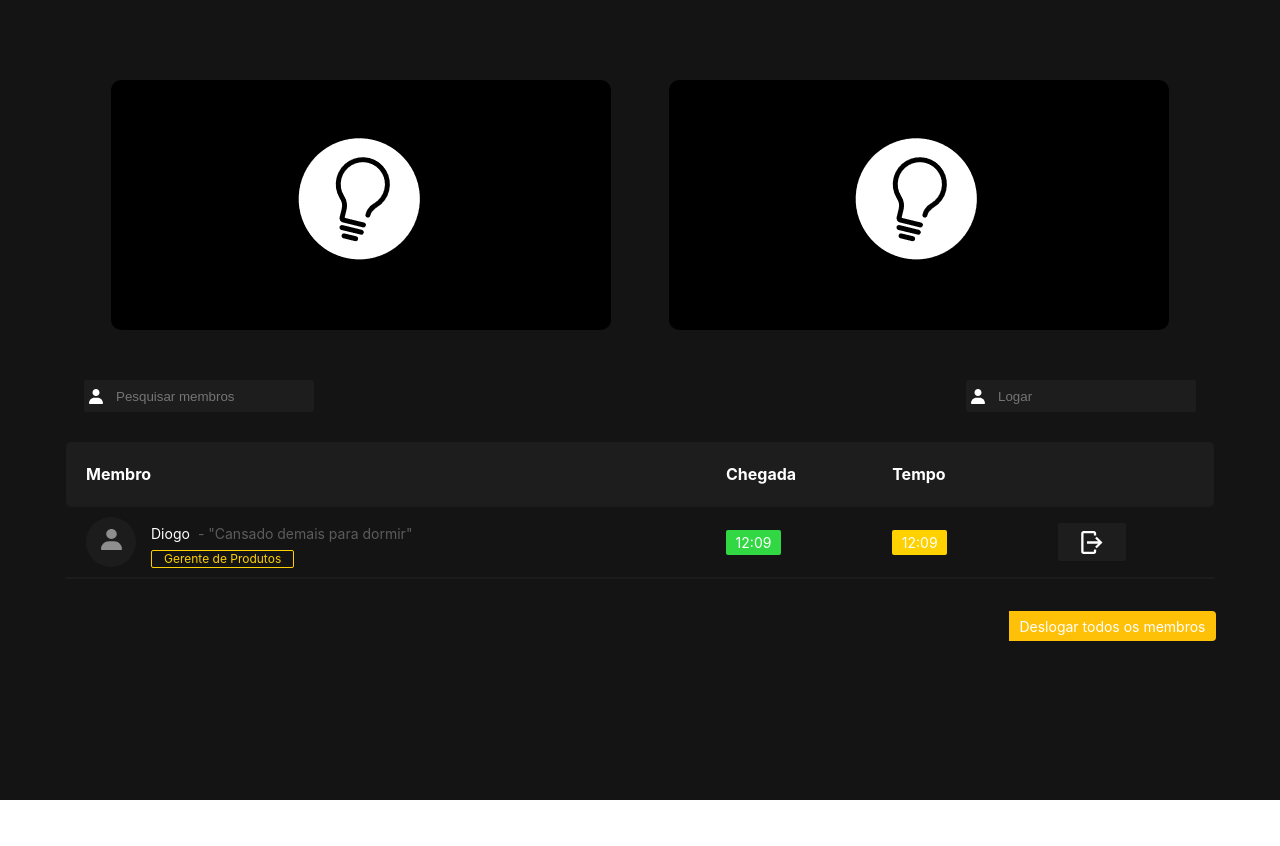
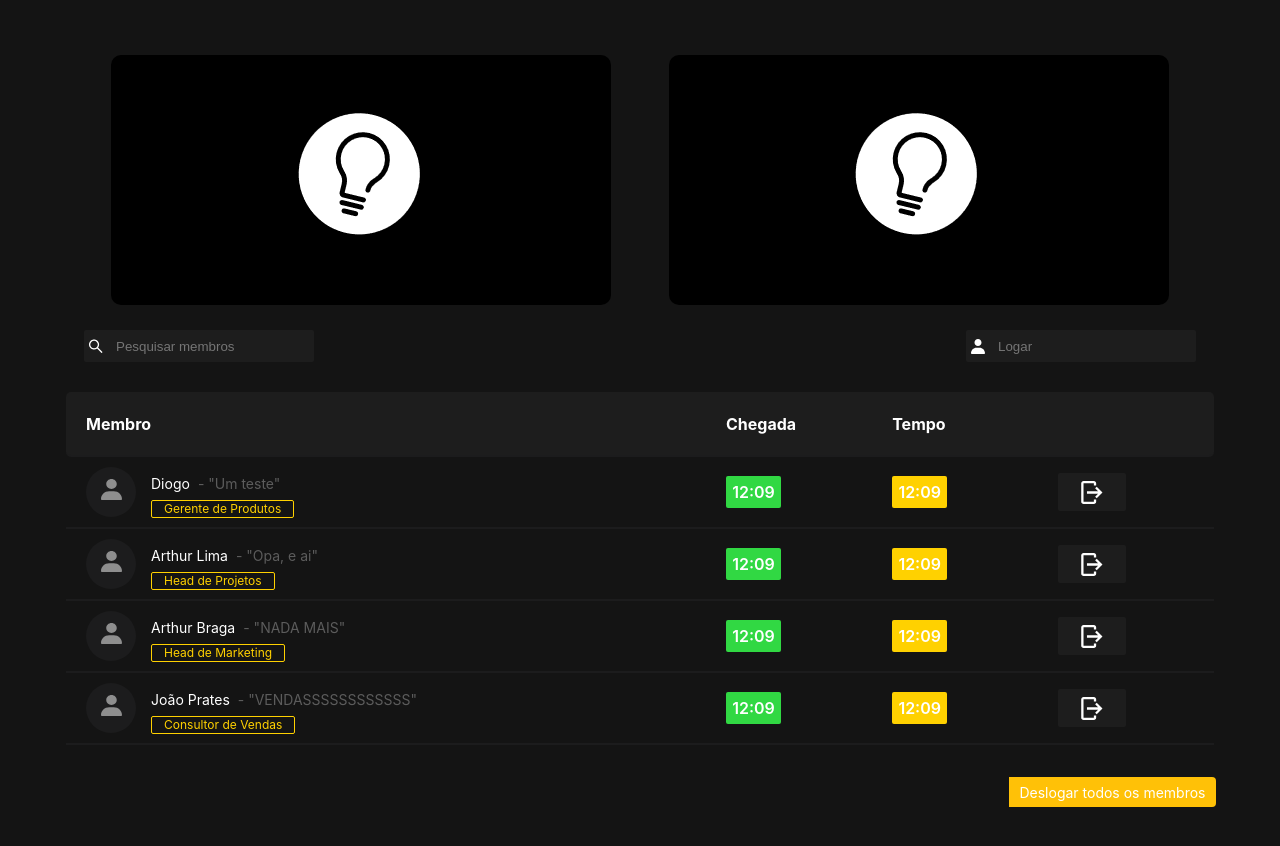
Before and after one commit to cpejr/frontend-novoponto, a React (Create React App) app: page / in a window 1280 px wide. Shown: the top 846 px of the page. Before the commit the page ends 800 px from the top, so only its background shows below. Built offline with nearby package versions, Linux system fonts and the light colour scheme.

Commit message:
Search's logic and CSS

```diff
--- a/src/components/atoms/HourDisplayer/styles.js
+++ b/src/components/atoms/HourDisplayer/styles.js
@@ -2,7 +2,7 @@ import styled from 'styled-components';
 
 const HourDisplayerContainer = styled.div`
     width: 55px;
-    height: 25px;
+    height: 32px;
     background-color: ${props => props.color || 'red'};
     border-radius: 2px;
 
@@ -10,7 +10,8 @@ const HourDisplayerContainer = styled.div`
     justify-content: center;
     align-items: center;
     color: #FFF;
-    font-size: 14px;
+    font-size: 16px;
+    font-weight: 600;
 `;
 
 export default HourDisplayerContainer;
--- a/src/components/atoms/InputText/index.js
+++ b/src/components/atoms/InputText/index.js
@@ -3,11 +3,11 @@ import InputTextContainer from './styles';
 
 import avatar from '../../../assets/avatar.svg';
 
-const InputText = ({icon = '', placeholder, handleInputText}) => {
+const InputText = ({icon = avatar, placeholder, handleInputText}) => {
 
     return (
         <InputTextContainer>
-            <img src={avatar} alt={placeholder} />
+            <img src={icon} alt={placeholder} />
             <input type="text" placeholder={placeholder} onChange={(e) => handleInputText(e)}/>
         </InputTextContainer>
     );
--- a/src/pages/Ponto/index.js
+++ b/src/pages/Ponto/index.js
@@ -1,8 +1,9 @@
-import React, { useContext } from 'react';
+import React, { useContext, useEffect, useState } from 'react';
 import { PontoComponent } from './styles';
 import { ThemeContext } from '../../context/ThemeProvider';
 
 import defaultNews from '../../assets/defaultNews.svg';
+import searchIcon from '../../assets/searchIcon.svg';
 
 import InputText from '../../components/atoms/InputText';
 import CommonButton from '../../components/atoms/CommonButton';
@@ -34,16 +35,40 @@ const fakeLoggedMembers = [
 ]
 
 
+
 const Ponto = () => {
     const { themeColors } = useContext(ThemeContext);
 
+    const [loggedMembers, setLoggedMembers] = useState(fakeLoggedMembers);
+    const [filteredMembers, setFilteredMembers] = useState(fakeLoggedMembers);
+
     const handleLogin = () => {
-        alert("Parabéns, vc logou!")
+        alert("Parabéns, vc logou!");
     };
 
     const handleSearchMembers = (e) => {
-        alert("Parabéns, vc logou!")
+
+        if(e.target.value !== ''){
+            const filteredMembersAfterForEach = loggedMembers.filter(item => {
+                if(item.member.toLowerCase().includes(e.target.value)){
+                    return item;
+                }
+            });
+            console.log('deposi', filteredMembersAfterForEach)
+            setFilteredMembers(filteredMembersAfterForEach);
+        }else{
+            setFilteredMembers(loggedMembers);
+        }
     };
+
+    useEffect(() => {
+        setFilteredMembers( loggedMembers.sort(function(a, b){
+            if(a.member < b.member) { return -1; }
+            if(a.member > b.member) { return 1; }
+            return 0;
+        })
+        )
+    }, [loggedMembers]);
 
     return (
         <PontoComponent theme={themeColors}>
@@ -63,7 +88,7 @@ const Ponto = () => {
                 <div className="pointSection">
 
                     <div className="searchesSubsection">
-                        <InputText placeholder="Pesquisar membros" handleInputText={handleSearchMembers} />
+                        <InputText icon={searchIcon} placeholder="Pesquisar membros" handleInputText={(e) => handleSearchMembers(e)} />
 
                         <InputText placeholder="Logar" handleInputText={handleLogin} />
                     </div>
@@ -76,9 +101,11 @@ const Ponto = () => {
                                 <th className="finishTime">Tempo</th>
                                 <th className="logoutButton"></th>
                             </tr>
+                            {
+                                filteredMembers.map(item => (
                                             <tr>
                                                 <td className="memberColumn">
-                                    <LoggedMembers name="Diogo" role="Gerente de Produtos" description="Cansado demais para dormir" />
+                                                    <LoggedMembers name={item.member} role={item.role} description={item.description} />
                                                 </td>
                                                 <td className="startTime">
                                                     <HourDisplayer hour="12:09" hourColor="#31D843"/>
@@ -90,6 +117,8 @@ const Ponto = () => {
                                                     <LogoutPointButton />
                                                 </td>
                                             </tr>
+                                        ))
+                                }
                         </table>
                     </div>
 
--- a/src/pages/Ponto/styles.js
+++ b/src/pages/Ponto/styles.js
@@ -11,18 +11,19 @@ const PontoComponent = styled.div`
 
     .fullContentPagePoint{
         width: 90%;
+        min-height: 100vh;
         margin: 0 auto;
     }
 
     .newsSection{
         width: 100%;
-        height: 350px;
+        height: 300px;
 
         display: flex;
         justify-content: space-evenly;
         align-items: center;
 
-        padding: 30px 20px;
+        padding: 0px 20px;
 
         .news{
             width: 500px;
@@ -46,6 +47,8 @@ const PontoComponent = styled.div`
 
     .pointSection{
         width: 100%;
+
+        max-height: 600px;
 
         display: flex;
         flex-direction: column;
```
Lines whose indentation alone changed are shown as unchanged.
